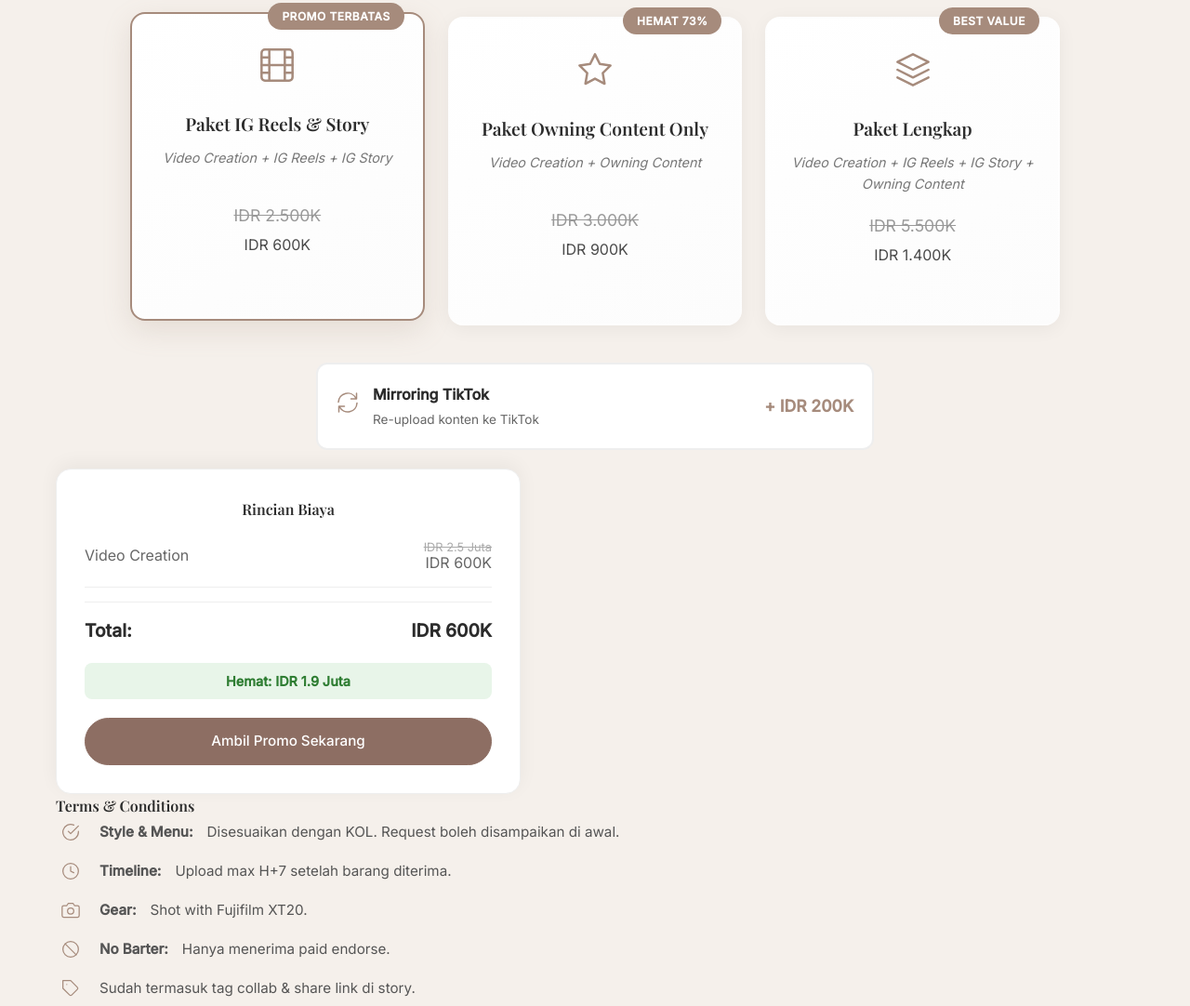
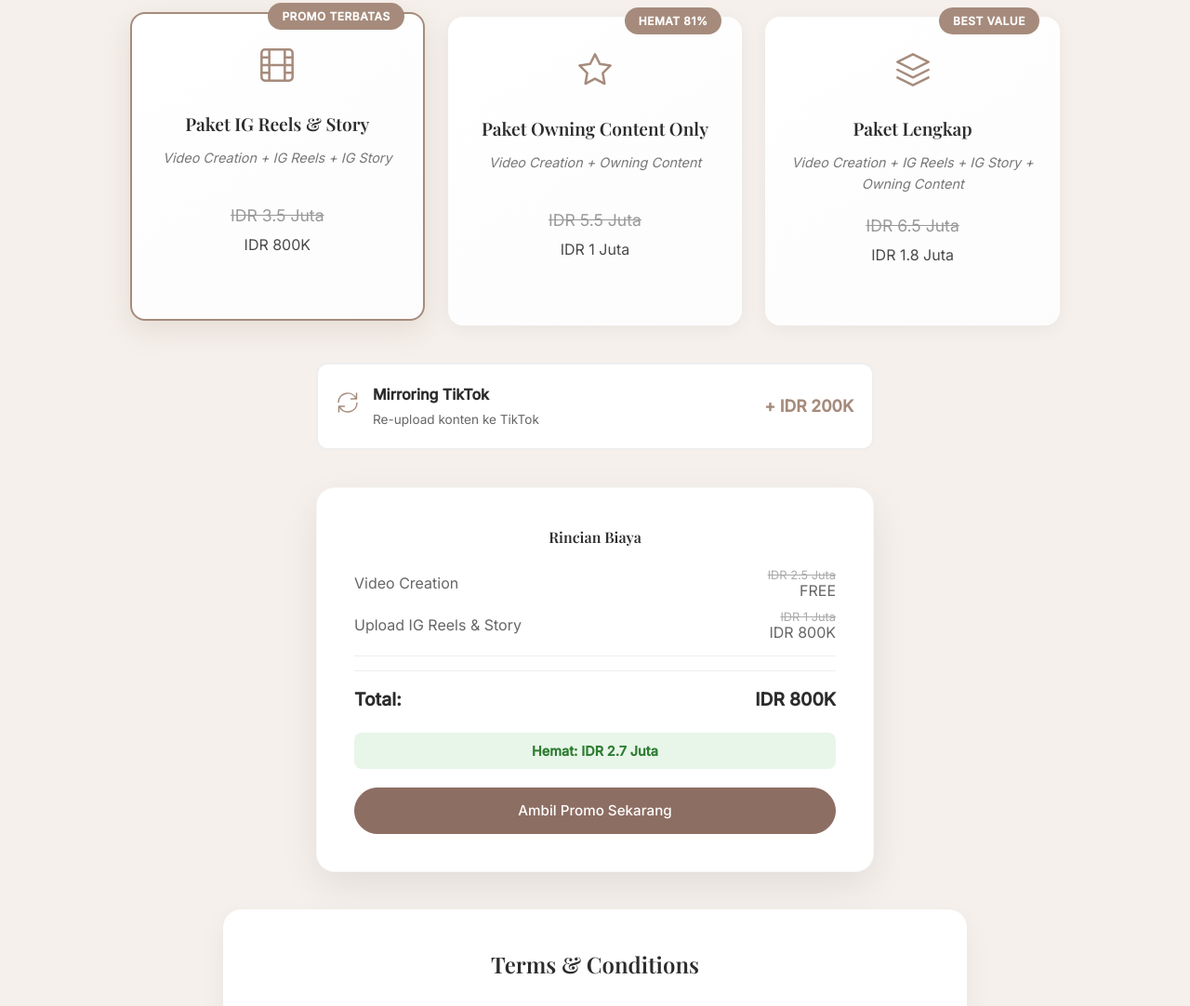
Before and after one commit to arifinrio95/dwslestari_lp, a plain HTML site: page index.html in a window 1280 px wide. Shown: the part 1393-2475 px from the top of the page at 93% size. Drawn offline with nearby package versions, Linux system fonts and the light colour scheme; a web font is replaced by a local one.

Commit message:
Refactor layout: Fix alignment, spacing, and buttons styling

```diff
--- a/index.html
+++ b/index.html
@@ -272,14 +272,14 @@
                     <h3>Paket IG Reels & Story</h3>
                     <p class="package-includes">Video Creation + IG Reels + IG Story</p>
                     <div class="price-container">
-                        <span class="price-strike">IDR 2.500K</span>
-                        <div class="price-tag">IDR 600K</div>
+                        <span class="price-strike">IDR 3.5 Juta</span>
+                        <div class="price-tag">IDR 800K</div>
                     </div>
                 </div>
 
                 <!-- Package 2: Video Creation + Owning Content -->
                 <div class="service-card package-card" id="card-package2" onclick="selectPackage('package2')">
-                    <div class="card-badge">Hemat 73%</div>
+                    <div class="card-badge">Hemat 81%</div>
                     <div class="card-icon">
                         <svg width="40" height="40" viewBox="0 0 24 24" fill="none" stroke="#A68B7C" stroke-width="1.5"
                             stroke-linecap="round" stroke-linejoin="round">
@@ -291,8 +291,8 @@
                     <h3>Paket Owning Content Only</h3>
                     <p class="package-includes">Video Creation + Owning Content</p>
                     <div class="price-container">
-                        <span class="price-strike">IDR 3.000K</span>
-                        <div class="price-tag">IDR 900K</div>
+                        <span class="price-strike">IDR 5.5 Juta</span>
+                        <div class="price-tag">IDR 1 Juta</div>
                     </div>
                 </div>
 
@@ -310,8 +310,8 @@
                     <h3>Paket Lengkap</h3>
                     <p class="package-includes">Video Creation + IG Reels + IG Story + Owning Content</p>
                     <div class="price-container">
-                        <span class="price-strike">IDR 5.500K</span>
-                        <div class="price-tag">IDR 1.400K</div>
+                        <span class="price-strike">IDR 6.5 Juta</span>
+                        <div class="price-tag">IDR 1.8 Juta</div>
                     </div>
                 </div>
             </div>
@@ -350,10 +350,10 @@
 
                 <div class="simulation-row total">
                     <span>Total:</span>
-                    <span class="sim-total" id="total-promo">IDR 600K</span>
+                    <span class="sim-total" id="total-promo">IDR 800K</span>
                 </div>
                 <div class="simulation-savings">
-                    Hemat: <span id="total-saved">IDR 1.900K</span>
+                    Hemat: <span id="total-saved">IDR 2.7 Juta</span>
                 </div>
                 <a href="#" onclick="sendWhatsApp(event)" class="btn btn-primary btn-block">Ambil Promo Sekarang</a>
             </div>
@@ -540,34 +540,32 @@
                 name: "Paket IG Reels & Story",
                 hasIGReels: true,
                 items: [
-                    { name: "Video Creation", normal: 2500000, promo: 600000 },
-                    { name: "IG Reels", normal: 0, promo: 0 },
-                    { name: "IG Story", normal: 0, promo: 0 }
+                    { name: "Video Creation", normal: 2500000, promo: 0 },
+                    { name: "Upload IG Reels & Story", normal: 1000000, promo: 800000 }
                 ],
-                totalNormal: 2500000,
-                totalPromo: 600000
+                totalNormal: 3500000,
+                totalPromo: 800000
             },
             package2: {
                 name: "Paket Owning Content Only",
                 hasIGReels: false,
                 items: [
-                    { name: "Video Creation", normal: 2500000, promo: 600000 },
-                    { name: "Owning Content", normal: 3000000, promo: 900000 }
+                    { name: "Video Creation", normal: 2500000, promo: 0 },
+                    { name: "Owning Content", normal: 3000000, promo: 1000000 }
                 ],
-                totalNormal: 3000000,
-                totalPromo: 900000
+                totalNormal: 5500000,
+                totalPromo: 1000000
             },
             package3: {
                 name: "Paket Lengkap",
                 hasIGReels: true,
                 items: [
-                    { name: "Video Creation", normal: 2500000, promo: 600000 },
-                    { name: "IG Reels", normal: 0, promo: 0 },
-                    { name: "IG Story", normal: 0, promo: 0 },
-                    { name: "Owning Content", normal: 3000000, promo: 900000 }
+                    { name: "Video Creation", normal: 2500000, promo: 0 },
+                    { name: "Owning Content", normal: 3000000, promo: 1000000 },
+                    { name: "Upload IG Reels & Story", normal: 1000000, promo: 800000 }
                 ],
-                totalNormal: 5500000,
-                totalPromo: 1400000
+                totalNormal: 6500000,
+                totalPromo: 1800000
             }
         };
 
@@ -673,6 +671,7 @@
         }
 
         function formatCurrency(amount) {
+            if (amount === 0) return 'FREE';
             if (amount >= 1000000) {
                 return 'IDR ' + (amount / 1000000).toFixed(1).replace('.0', '') + ' Juta';
             }
--- a/style.css
+++ b/style.css
@@ -481,21 +481,59 @@ ul {
     display: flex;
     align-items: center;
     justify-content: center;
-    width: 32px;
-    height: 32px;
+    width: 36px;
+    height: 36px;
     background: #F5F0EB;
     border-radius: 50%;
     color: var(--accent-color);
     flex-shrink: 0;
 }
 
+.terms-box {
+    background: white;
+    padding: 40px;
+    border-radius: 20px;
+    max-width: 800px;
+    margin: 40px auto 20px;
+    box-shadow: 0 10px 30px rgba(0, 0, 0, 0.05);
+}
+
+.terms-box h4 {
+    text-align: center;
+    margin-bottom: 30px;
+    font-size: 1.5rem;
+}
+
+.terms-box ul {
+    display: grid;
+    grid-template-columns: repeat(auto-fit, minmax(300px, 1fr));
+    gap: 20px;
+}
+
 .terms-box li {
     display: flex;
-    align-items: center;
+    align-items: flex-start;
     gap: 15px;
     font-size: 0.95rem;
     color: #555;
-    margin-bottom: 10px;
+    margin-bottom: 0;
+    padding: 15px;
+    background: #FAFAFA;
+    border-radius: 12px;
+    transition: transform 0.3s ease;
+}
+
+.terms-box li:hover {
+    transform: translateY(-2px);
+    background: #fff;
+    box-shadow: 0 5px 15px rgba(0, 0, 0, 0.03);
+}
+
+.disclaimer {
+    text-align: center;
+    margin-top: 30px;
+    color: #999;
+    font-size: 0.85rem;
 }
 
 .btn svg {
@@ -834,13 +872,14 @@ ul {
 /* Price Simulation Box */
 .price-simulation {
     background: white;
-    border-radius: 16px;
-    padding: 30px;
+    border-radius: 20px;
+    padding: 40px;
     width: 100%;
-    max-width: 500px;
-    box-shadow: 0 -5px 20px rgba(0, 0, 0, 0.05);
-    border: 1px solid #eee;
+    max-width: 600px;
+    box-shadow: 0 15px 40px rgba(0, 0, 0, 0.08);
+    border: 1px solid rgba(0, 0, 0, 0.03);
     text-align: center;
+    margin: 40px auto;
 }
 
 .price-simulation h4 {
@@ -1073,16 +1112,18 @@ ul {
 
 .btn-whatsapp,
 .btn-instagram {
-    padding: 15px 35px;
-    font-size: 1.05rem;
+    padding: 14px 30px;
+    font-size: 1rem;
     border-radius: 50px;
-    transition: transform 0.3s ease, box-shadow 0.3s ease;
+    transition: all 0.3s cubic-bezier(0.25, 0.8, 0.25, 1);
     box-shadow: 0 10px 20px rgba(0, 0, 0, 0.1);
+    min-width: 180px;
+    justify-content: center;
 }
 
 .btn-whatsapp:hover,
 .btn-instagram:hover {
-    transform: translateY(-3px);
+    transform: translateY(-3px) scale(1.02);
     box-shadow: 0 15px 30px rgba(0, 0, 0, 0.15);
 }
 
@@ -1311,9 +1352,15 @@ footer {
         font-size: 2.2rem;
     }
 
+    .contact-buttons {
+        gap: 15px;
+    }
+
     .btn-whatsapp,
     .btn-instagram {
-        width: 100%;
-        justify-content: center;
+        width: auto;
+        min-width: 160px;
+        font-size: 0.95rem;
+        padding: 12px 25px;
     }
 }
```
Also changed, not shown: 2 other files.
